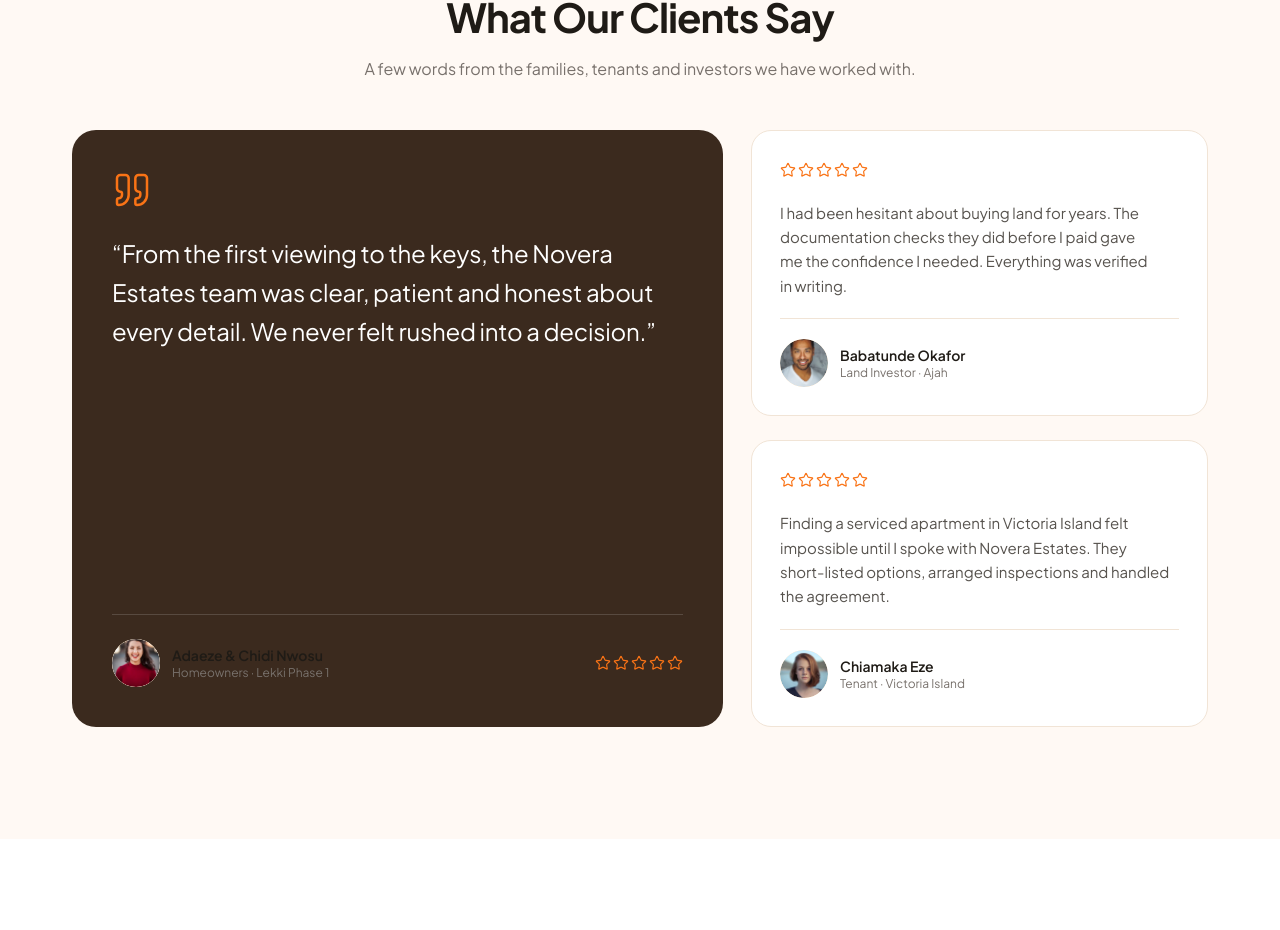
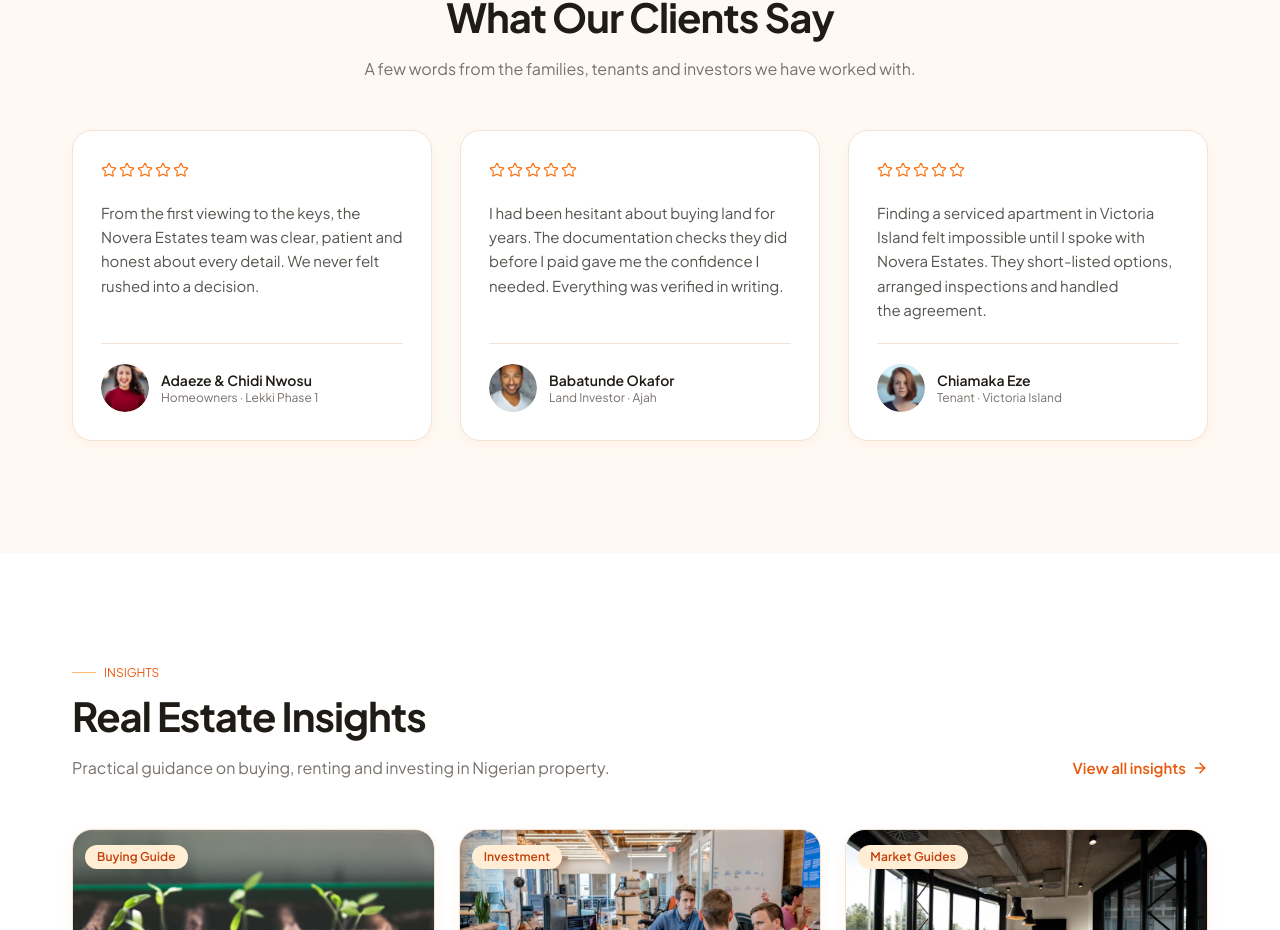
Before and after one commit to MavTech01/Novera-Estate-web, a React (Vite) app in the folder frontend/: page / in a window 1280 px wide. Shown: the part 8751-9681 px from the top of the page. Built offline with nearby package versions, Linux system fonts and the light colour scheme.

Commit message:
fix(testimonials): use consistent white cards in a three-up grid

```diff
--- a/frontend/src/components/testimonials/Testimonials.tsx
+++ b/frontend/src/components/testimonials/Testimonials.tsx
@@ -2,7 +2,6 @@
 import { cn } from '../../lib/cn'
 import type { Testimonial } from '../../types'
 import { Container } from '../ui/Container'
-import { Icon } from '../ui/Icon'
 import { Rating } from '../ui/Rating'
 import { Reveal } from '../ui/Reveal'
 import { Section } from '../ui/Section'
@@ -30,12 +29,9 @@
   )
 }
 
-/** "What Our Clients Say" — one featured quote with supporting testimonials. */
+/** "What Our Clients Say" — equal testimonial cards in the standard section grid. */
 export function Testimonials() {
   const testimonials = getTestimonials()
-  const [featured, ...supporting] = testimonials
-
-  if (!featured) return null
 
   return (
     <Section id="testimonials" tone="warm">
@@ -47,34 +43,10 @@
           align="center"
         />
 
-        <div className="mt-12 grid grid-cols-1 gap-6 lg:grid-cols-12 lg:gap-7">
-          {/* Featured quote */}
-          <Reveal className="lg:col-span-7">
-            <figure className="flex h-full flex-col justify-between gap-8 rounded-2xl bg-ink-700 p-8 text-white sm:p-10">
-              <div>
-                <Icon name="quote" className="size-10 text-accent-500" strokeWidth={1.5} />
-                <blockquote className="mt-6">
-                  <p className="font-display text-xl leading-relaxed tracking-[-0.01em] sm:text-2xl">
-                    “{featured.quote}”
-                  </p>
-                </blockquote>
-              </div>
-
-              <figcaption className="flex flex-col gap-5 border-t border-white/15 pt-6 sm:flex-row sm:items-center sm:justify-between">
-                <Author testimonial={featured} />
-                <Rating
-                  value={featured.rating}
-                  label={`${featured.rating} out of 5 from ${featured.name}`}
-                />
-              </figcaption>
-            </figure>
-          </Reveal>
-
-          {/* Supporting quotes */}
-          <div className="flex flex-col gap-6 lg:col-span-5">
-            {supporting.map((testimonial, index) => (
-              <Reveal key={testimonial.id} delay={index * 110} className="flex-1">
-                <figure className="flex h-full flex-col justify-between gap-5 rounded-xl border border-sand-200 bg-white p-6 transition-all duration-300 ease-[var(--ease-out-soft)] hover:-translate-y-1 hover:border-accent-200 hover:shadow-md sm:p-7">
+        <ul className="mt-12 grid grid-cols-1 gap-6 sm:grid-cols-2 lg:grid-cols-3 lg:gap-7">
+          {testimonials.map((testimonial, index) => (
+            <Reveal as="li" key={testimonial.id} delay={index * 110} className="flex">
+              <figure className="flex h-full w-full flex-col justify-between gap-5 rounded-xl border border-sand-200 bg-white p-6 shadow-sm transition-all duration-300 ease-[var(--ease-out-soft)] hover:-translate-y-1 hover:border-accent-200 hover:shadow-md sm:p-7">
                 <div>
                   <Rating
                     value={testimonial.rating}
@@ -91,8 +63,7 @@
               </figure>
             </Reveal>
           ))}
-          </div>
-        </div>
+        </ul>
       </Container>
     </Section>
   )
```
Lines whose indentation alone changed are shown as unchanged.
